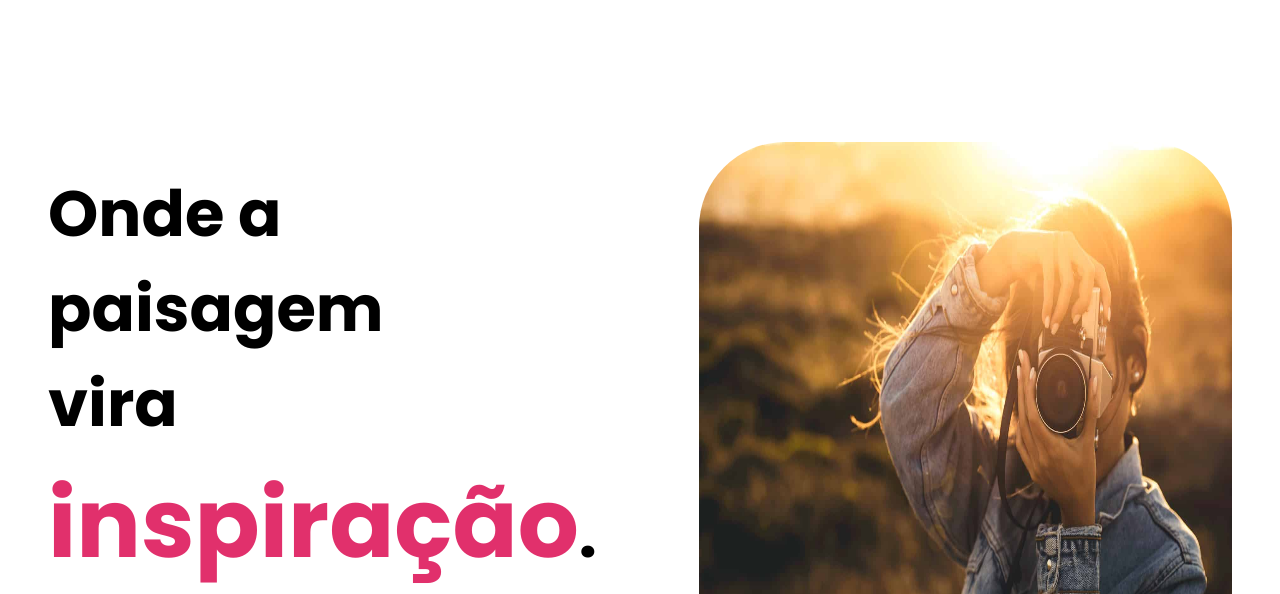
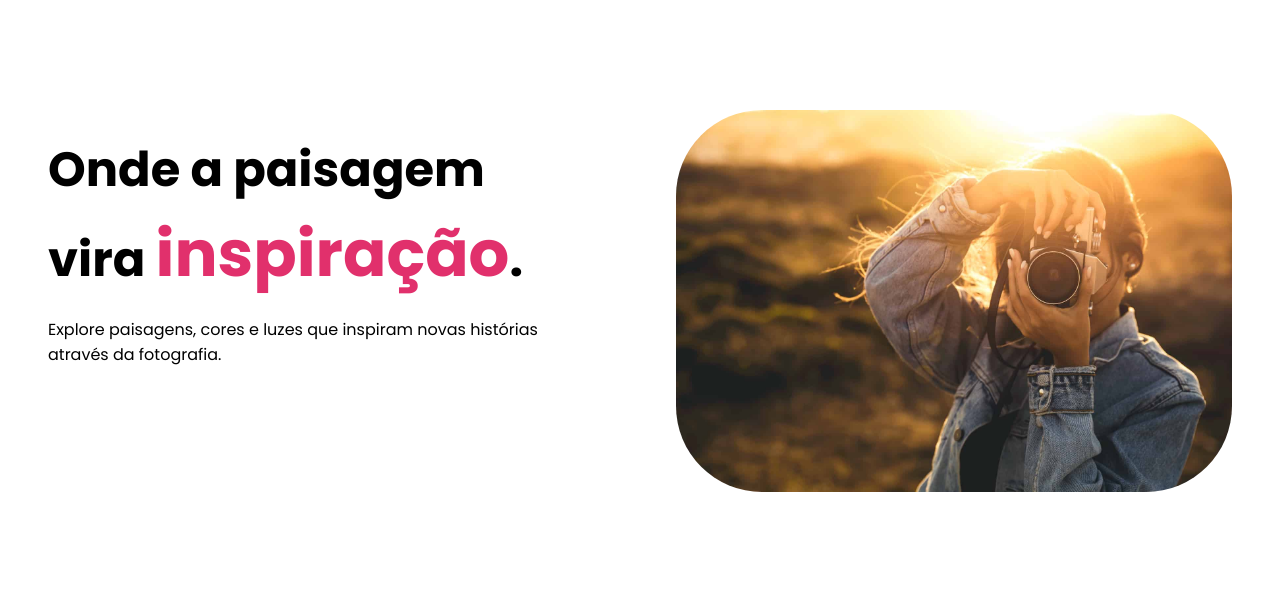
Before and after one commit to Germanovidal/InspirePixel, a Vue app: page / in a window 1280 px wide. Shown: the part 358-952 px from the top of the page. Built offline with nearby package versions, Linux system fonts and the light colour scheme; no server answers.

Commit message:
corrige layout em telas menores

```diff
--- a/src/components/Banner.vue
+++ b/src/components/Banner.vue
@@ -17,7 +17,7 @@ import fotografo from "../assets/banner-img.jpg"
     .banner{
         display: flex;
         justify-content: space-between;
-        margin: 7rem 3rem 7rem;
+        margin: 5rem 3rem 7rem;
     }
 
     div {
@@ -44,4 +44,38 @@ import fotografo from "../assets/banner-img.jpg"
         width: 45%;
         border-radius: 86px;
     }
+
+    @media screen and (max-width: 1440px) {
+        div {
+            width: 56%;
+        }
+
+        img {
+            width: 40%;
+            height: 24.886rem;
+        }
+    }
+
+    @media screen and (max-width: 1280px) {
+        div {
+            width: 45%;
+        }
+
+        h1{
+            font-size: 3rem;
+
+            span {
+                font-size: 4rem;
+            }
+        }
+
+        p {
+            font-size: 1rem;
+        }
+
+        img {
+            width: 47%;
+            height: 23.886rem;
+        }
+    }
 </style>
--- a/src/components/Card.vue
+++ b/src/components/Card.vue
@@ -23,8 +23,14 @@
 
     @media screen and (max-width: 1440px) {
         .card {
-            width: 18.188rem;
+            width: 17.5rem;
             height: 31.25rem;
         }
     }
+
+    @media screen and (max-width: 1280px) {
+        .card {
+            width: 16.5rem;
+        }
+    }
 </style>
```
